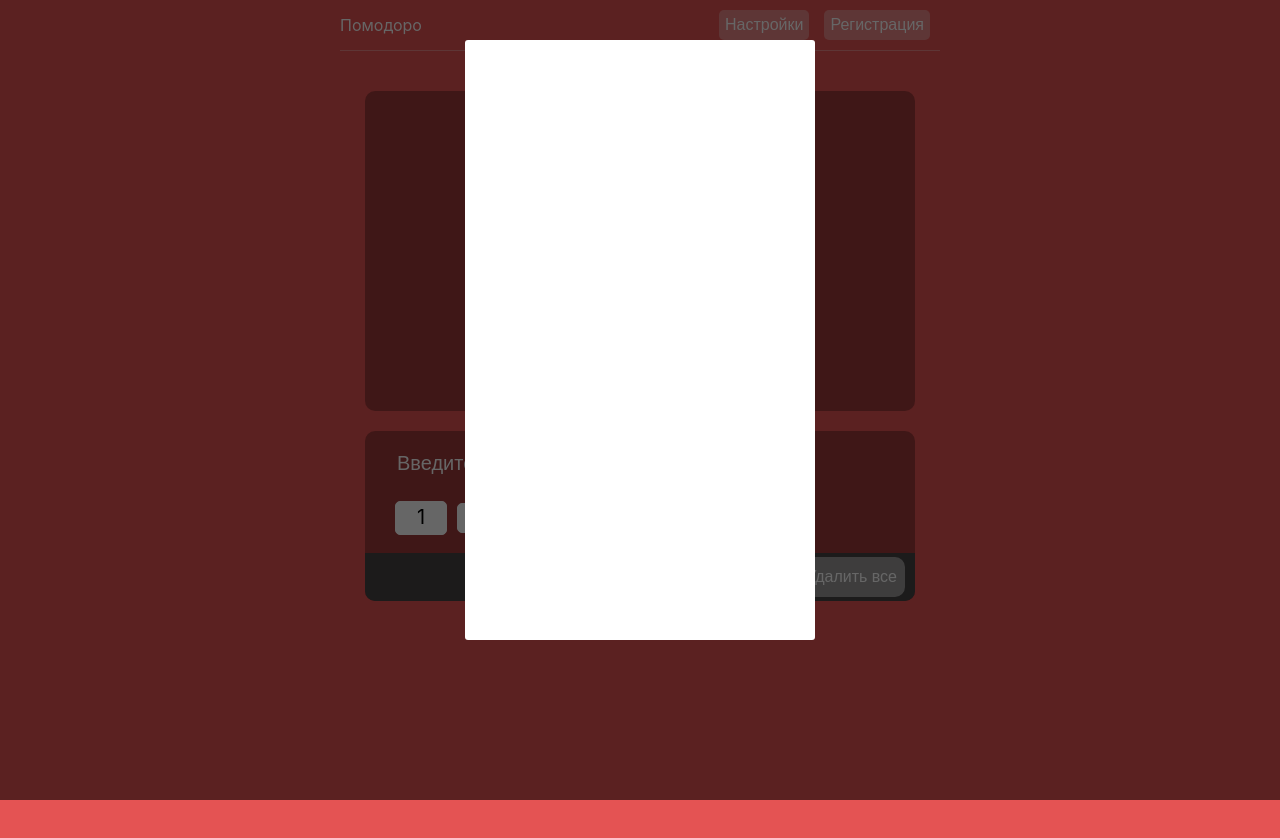
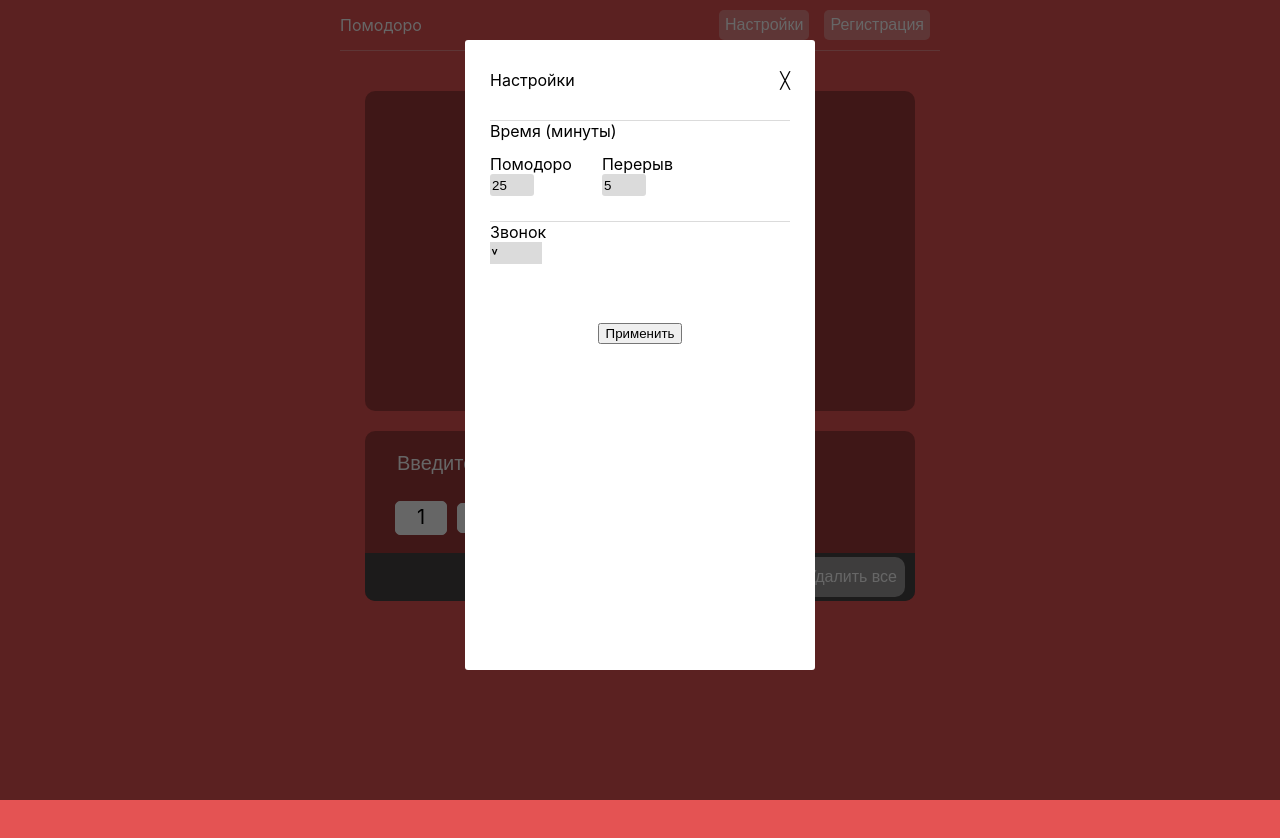
Before and after one commit to pe4enko01/Pomodoro, a React (Create React App) app: page / in a window 1280 px wide. Both pictures are taken after a click on the button "Настройки". Shown: the top 838 px of the page. Built offline with nearby package versions, Linux system fonts and the light colour scheme.

Commit message:
add popup module

```diff
--- a/src/components/PopUpHeaderSetting/PopUpHeaderSetting.jsx
+++ b/src/components/PopUpHeaderSetting/PopUpHeaderSetting.jsx
@@ -1,25 +1,93 @@
 /* eslint-disable no-undef */
-import React from 'react';
+import React, { useEffect, useState } from 'react';
 import { useSelector, useDispatch } from 'react-redux';
 import styles from "./PopUpHeaderSetting.module.css"
-import {HeaderActions} from '../../store/HeaderReducer';
+import { HeaderActions } from '../../store/HeaderReducer';
+import userEvent from '@testing-library/user-event';
+import { timerActions } from "../../store/timerReducer";
 
 export const PopUpHeaderSetting = () => {
 
+    const PomodoroTimer = useSelector((state => state.timer.setTimerOfPomodoro));
+    const BreakeTimer = useSelector((state => state.timer.setBreakeTimer));
+
+    const [alarmVars, setAlarmVars] = useState(false);
     const dispatch = useDispatch();
     const openPopUpSettings = useSelector(state => state.header.openPopUpSettings);
     const closePopUpHendler = (e) => {
 
-        if(!e.target.closest(`.${styles.popUpContent}`)){
+        if (!e.target.closest(`.${styles.popUpContent}`)) {
             dispatch(HeaderActions.setClosePopUpSettings());
         };
 
     };
 
+    const openPopUpAlarmVarsHendler = () => {
+        setAlarmVars(!alarmVars)
+    };
+    const setChangesHendler = () => {
+
+    }
+    const setPomodoroTimerHendler = (e) => {
+        dispatch(timerActions.setTimerOfPomodoro(e.target.value));
+    }
+    const setBreakeTimerHendler = (e) => {
+        dispatch(timerActions.setBreakeTimer(e.target.value));
+    }
+
     return (
         <div>
             <div className={openPopUpSettings ? styles.popUp : styles.popUpClose} onClick={closePopUpHendler}>
                 <div className={styles.popUpContent} >
+                    {/* Заголовок */}
+                    <div className={styles.popUpContentHeader}>
+                        <div className={styles.popUpContentH1} >Настройки</div>
+                        <div className={styles.popUpContentExit}>╳</div>
+                    </div>
+                    {/* Настройка времени */}
+                    <div className={styles.popUpContentTimeSetUp}>
+                        <div className={styles.popUpContentTimeSetUpHeader} > Время (минуты)</div>
+                        <div className={styles.popUpContentTimeSetUpInputs}>
+                            <div className={styles.popUpContentTimeSetUpInputOfPomodoro}>
+                                <div>Помодоро</div>
+                                <input type="text" placeholder="20" value ={PomodoroTimer} onChange={setPomodoroTimerHendler}  />
+                            </div>
+                            <div className={styles.popUpContentTimeSetUpInputOfBreake}>
+                                <div>Перерыв</div>
+                                <input type="text" placeholder="5" value ={BreakeTimer} onChange={setBreakeTimerHendler} />
+                            </div>
+                        </div>
+                    </div>
+                    {/* Настройка звока */}
+                    <div className={styles.popUpContentAlarmSetUp}>
+                        <div className={styles.popUpContentAlarmHeader} >Звонок </div>
+                        <div className={styles.popUpContentAlarmInputs} onClick={openPopUpAlarmVarsHendler}>
+                            ˅
+
+                        </div>
+
+                        <div className={styles.popUpContentAlarmVars} >
+                            {(alarmVars) && (
+                                <div>
+
+                                    <div className={styles.popUpContentAlarmVar}>
+                                        1
+                                    </div>
+                                    <div className={styles.popUpContentAlarmVar}>
+                                        2
+                                    </div>
+                                    <div className={styles.popUpContentAlarmVar}>
+                                        3
+                                    </div>
+
+                                </div>
+                            )}
+                        </div>
+                    </div>
+
+                    <div>
+                        <button>Применить</button>
+                    </div>
 
                 </div>
 
--- a/src/components/PopUpHeaderSetting/PopUpHeaderSetting.module.css
+++ b/src/components/PopUpHeaderSetting/PopUpHeaderSetting.module.css
@@ -1,6 +1,6 @@
 .popUpContent{
-
     margin-top: 40px;
+    padding-top: 30px;
 
     width: 350px;
     height:600px;
@@ -9,6 +9,9 @@
 
     border-radius: 3px;
 
+    display: flex;
+    flex-direction: column;
+    align-items: center;
 }
 .popUp{
     position: fixed;
@@ -21,7 +24,6 @@
     display: flex;
     flex-direction: row;
     justify-content:center;
-
 }
 
 .popUpClose{
@@ -32,5 +34,100 @@
     width: 100%;
     height: 100%;
     background-color: rgba(0,0,0,0.6);
+}
+
+
+.popUpContentHeader{
+    width: 300px;
+    display: flex;
+    flex-direction: row;
+    justify-content: space-between;
+    align-items:center;
+    margin-bottom: 30px;
+}
+
+/* Стили Настройки Таймера */
+
+.popUpContentTimeSetUp{
+    width: 300px;
+    height: 100px;
+    border-top: 1px solid var(--light_gray);
+    border-bottom: 1px solid var(--light_gray);
+}
+.popUpContentTimeSetUpInputs{
+    margin-top: 13px;
+    display: flex;
+}
+
+.popUpContentTimeSetUpInputOfPomodoro{
+    display: flex;
+    flex-direction: column;
+
+    margin-right: 30px;
+}
+.popUpContentTimeSetUpInputOfPomodoro input{
+    border-radius:3px;
+    border:0px solid var(--light_gray);
+    background-color:var(--light_gray);
+
+    outline: none;
+    height: 20px;
+    width: 40px;
+}
+
+.popUpContentTimeSetUpInputOfPomodoro input::placeholder{
+    color:var(--black)
+}
+
+.popUpContentTimeSetUpInputOfBreake{
+    display: flex;
+    flex-direction: column;;
+}
+.popUpContentTimeSetUpInputOfBreake input{
+    height: 20px;
+}
+.popUpContentTimeSetUpInputOfBreake input{
+    border-radius:3px;
+    border:0px solid var(--light_gray);
+    background-color:var(--light_gray);
+
+    outline: none;
+    height: 20px;
+    width: 40px;
+}
+
+.popUpContentTimeSetUpInputOfBreake input::placeholder{
+    color:var(--black)
+}
+
+/* Стили Настройки Звонка */
+
+.popUpContentAlarmInputs{
+    width: 50px;
+    height: 20px;
+    border: 1px solid var(--light_gray);
+    background-color: var(--light_gray);
+}
+
+.popUpContentAlarmVar{
+    width: 50px;
+    height: 20px;
+    border: 1px solid var(--light_gray);
+    background-color: var(--light_gray);
+}
+.popUpContentAlarmVar:hover{
+    width: 50px;
+    height: 20px;
+    border: 1px solid var(--dark_gray);
+    background-color: var(--dark_gray);
+}
+
+.popUpContentAlarmSetUp{
+    width: 300px;
+    height: 100px;
+    display: flex;
+    flex-direction: column;
+
+
 
 }
--- a/src/components/Task/Tack.jsx
+++ b/src/components/Task/Tack.jsx
@@ -9,8 +9,10 @@ import boopSfx from '../Task/sm-music-harp-1.mp3';
 import styles from './Task.module.css';
 
 export const Task = (props) => {
+    const PomodoroTimer = useSelector((state => state.timer.setTimerOfPomodoro)) * 60;
+
     const dispatch = useDispatch();
-    const [time, setComponentTimer] = useState(1500);
+    const [time, setComponentTimer] = useState(PomodoroTimer);
 
     const changeTimer = props.buttonStartTimer;
     const pomodoroMode = useSelector(state => state.timer.pomodoroBreakState);
--- a/src/store/HeaderReducer.js
+++ b/src/store/HeaderReducer.js
@@ -10,7 +10,7 @@ const HeaderReducer = createSlice({
         },
         setClosePopUpSettings(state){
             state.openPopUpSettings = false;
-        }
+        },
 
 
     }
--- a/src/store/timerReducer.js
+++ b/src/store/timerReducer.js
@@ -3,7 +3,7 @@ import { createSlice } from "@reduxjs/toolkit";
 
 const timerReducer = createSlice({
     name:'timer',
-    initialState: {time: 1500, startStopButton: false, startButtonInfo: "Старт", pomodoroBreakState: true, checkStateOfPomodoroSkipStateButton:"none"},
+    initialState: {time: 1500, startStopButton: false, startButtonInfo: "Старт", pomodoroBreakState: true, checkStateOfPomodoroSkipStateButton:"none", setTimerOfPomodoro:25,setBreakeOfPomodoro:2},
     reducers: {
 
         setStart(state){
@@ -52,6 +52,12 @@ const timerReducer = createSlice({
         checkStateOfPomodoroSkipState(state, action){
             state.checkStateOfPomodoroSkipStateButton = action.payload;
         },
+        setTimerOfPomodoro(state, action){
+            state.setTimerOfPomodoro = action.payload;
+        },
+        setBreakeTimer(state, action){
+            state.setBreakeOfPomodoro = action.payload;
+        }
 
     }
 })
```
